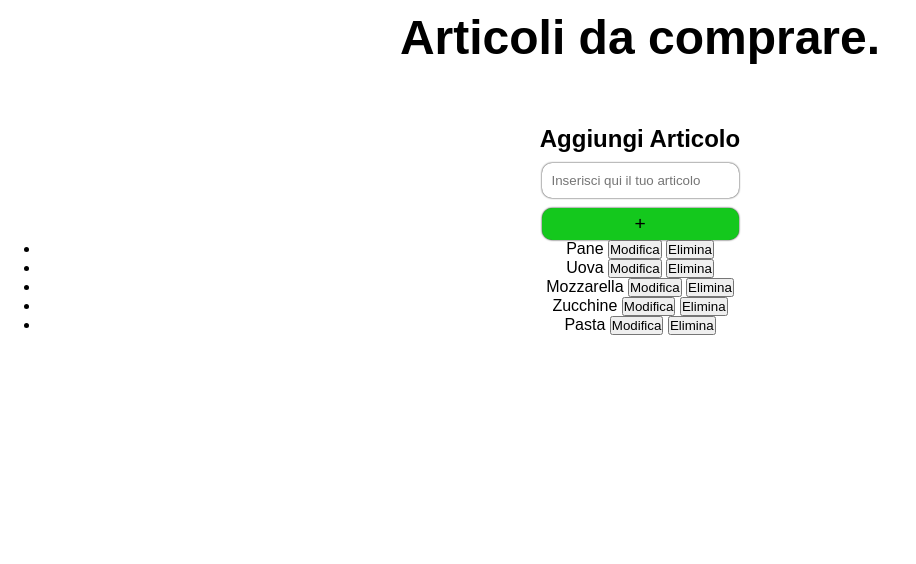
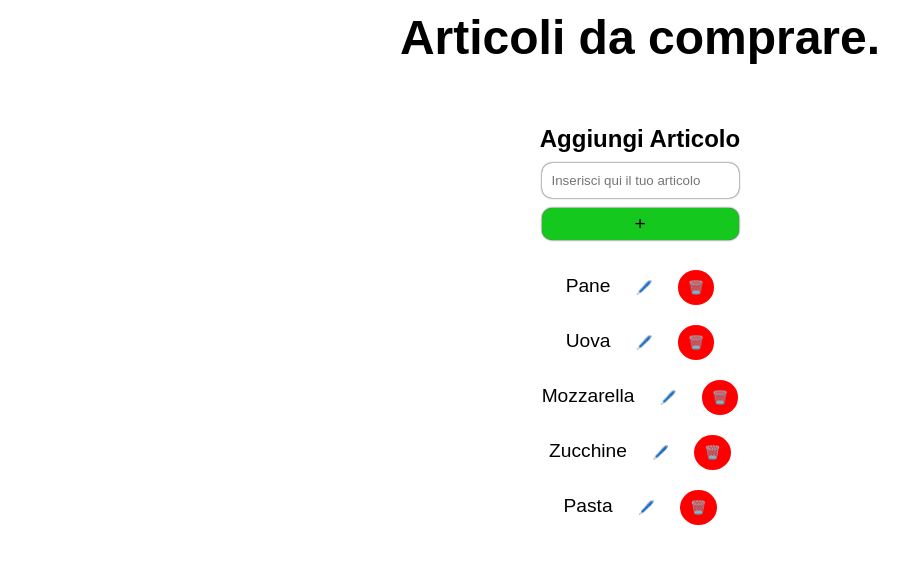
Before and after one commit to stefanosorrenti/react-form, a React (Vite) app: page / in a window 1280 px wide. Shown: the top 564 px of the page, without its empty margins (0-916 px from the left). Built offline with nearby package versions, Linux system fonts and the light colour scheme.

Commit message:
add css for  edit element form in AppMain:

```diff
--- a/src/components/AppMain.jsx
+++ b/src/components/AppMain.jsx
@@ -98,19 +98,21 @@ export default function AppMain() {
 
                 <ul>
                     {shopList.map((article, index) => ( //Aggiungo un map per avere un array della stessa lunghezza ma legegrmente modificato
-                        <li key={index}>{article} {/* Ad ogni iterazione verra creato un tag li con il singolo elemento dell'array. */}
-                            <button onClick={() => setEdit(index)}>Modifica</button> {/* Imposto la mia variabile di stato uguale all'indice dell'elemento selezionato. */}
-                            <button onClick={() => deleteElement(index)}>Elimina</button> {/* Passo la funzione per elimanare un elemento al click, e come parametro passo il suo indice */}
+                        <li className="txt-start" key={index}>{article} {/* Ad ogni iterazione verra creato un tag li con il singolo elemento dell'array. */}
+                            <button onClick={() => setEdit(index)}>🖊️</button> {/* Imposto la mia variabile di stato uguale all'indice dell'elemento selezionato. */}
+                            <button onClick={() => deleteElement(index)}>🗑️</button> {/* Passo la funzione per elimanare un elemento al click, e come parametro passo il suo indice */}
 
                             {index == edit && (  /* Uso un render condizionale e gli dico che: Se il mio index dell'elemento clicca è uguale alla variabile di stato edit(impostata prima) renderizza questo markup:*/
 
                                 <>
-                                    <form onSubmit={getDynamicEdit}> {/* Form secondario che esegue la logica per modificare l'elemento. */}
+                                    <form className="edit-element-form" onSubmit={getDynamicEdit}> {/* Form secondario che esegue la logica per modificare l'elemento. */}
 
                                         <input type="text" onChange={e => setEditedItem(e.target.value)} value={editedItem} /> {/* Rendo dinamico il valore dell'input */}
-                                        <a onClick={() => { setEdit(-1), setEditedItem('') }}>X</a> {/* Per annullare la modifica, setta il mio edit su -1 che mi permette di far sparire il markup*/}
-                                        <button className="btn" type="submit" onClick={editedItem.length > 0 && function () { editElement(index) }} >Modfica</button> {/* Bottone per il per comfermare la modifica, se cliccato fa partire la modifica del campo SOLO se il campo NON E' VUOTO.  */}
-                                        {editedItem.length === 0 && <div className="Alert">Inserisci almeno un carattere!</div>} {/* Render condizionale: Se il campo è input VUOTO renderizza il markup di avvertimento. */}
+                                        {editedItem.length === 0 && <div className="alert">Inserisci almeno un carattere!</div>} {/* Render condizionale: Se il campo è input VUOTO renderizza il markup di avvertimento. */}
+                                        <div className="edit-buttons"> {/* Contenitore dei 'bottoni' per editare gli elementi */}
+                                        <a onClick={() => { setEdit(-1), setEditedItem('') }}>❌</a> {/* Per annullare la modifica, setta il mio edit su -1 che mi permette di far sparire il markup*/}
+                                        <button className="confirm-button" type="submit" onClick={editedItem.length > 0 && function () { editElement(index) }} >✔️</button> {/* Bottone per il per comfermare la modifica, se cliccato fa partire la modifica del campo SOLO se il campo NON E' VUOTO.  */}
+                                        </div>
                                     </form>
 
                                 </>
--- a/src/index.css
+++ b/src/index.css
@@ -18,6 +18,9 @@ body {
     margin: 0px auto;
 }
 
+.txt-start {
+    text-align: start;
+}
 
 
 
@@ -48,7 +51,7 @@ main section {
     gap: 10px;
 }
 
-section input {
+input {
     border: none;
     box-shadow: 0 0 2px 0px black;
     padding: 10px;
@@ -75,3 +78,61 @@ section input {
     color: black;
     font-size: larger;
 }
+
+
+/* List element */
+
+ul {
+    margin-top: 30px;
+    list-style: none;
+    list-style-position: inside;
+    display: flex;
+    flex-direction: column;
+    align-items: center;
+    gap: 20px;
+    font-size: larger;
+}
+
+li button{
+    padding: 10px;
+    border-radius: 50%;
+    margin-left: 10px;
+    border: none;
+    background-color: transparent;
+}
+
+li > button:last-child {
+    background-color: red;
+
+}
+
+/* Form for edit element */
+
+
+.edit-buttons {
+    display: flex;
+    justify-content: center;
+    align-items: center;
+    font-size: 20px;
+}
+
+button.confirm-button {
+    background-color: transparent;
+    display: flex;
+    text-align: center;
+    justify-content: center;
+    align-items: center;
+    padding: 0px;
+
+    font-size: 20px;
+
+}
+
+
+
+.alert {
+    font-size: small;
+    font-weight: bold;
+    margin-top:20px;
+
+}
```
